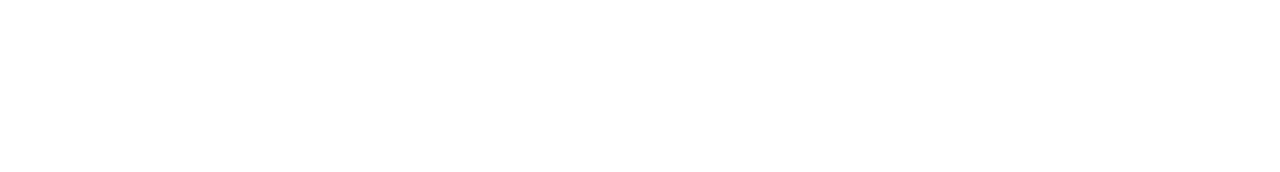
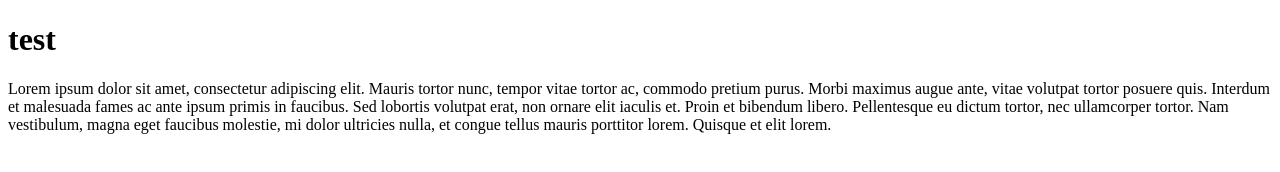
Before and after one commit to thetimcook/thetimcook-site, a plain HTML site: page testing/index.html in a window 1280 px wide. Drawn offline with Linux system fonts and the light colour scheme.

Commit message:
Update index.html

```diff
--- a/testing/index.html
+++ b/testing/index.html
@@ -4,7 +4,7 @@
 <head>
     <style>
         body, html {
-            color: white;
+            background-color: Canvas;
         },
         h1, p {
             color: white:
```
